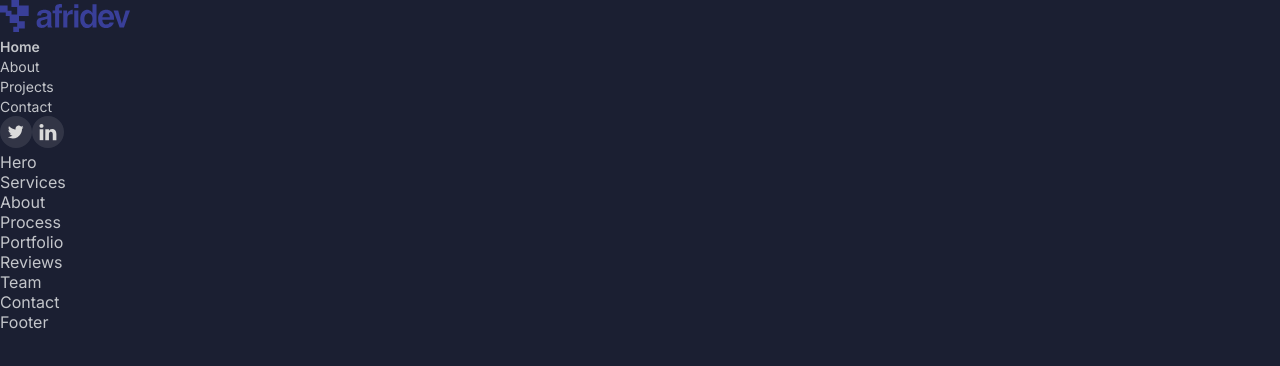
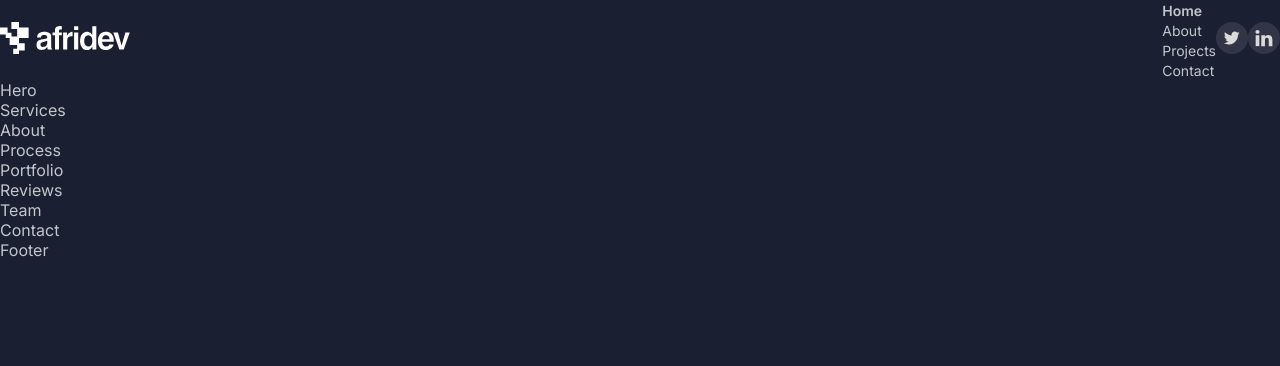
Before and after one commit to Kess4obehi/afridev-site, a React (Vite) app: page / in a window 1280 px wide. Shown: the top 366 px of the page. Built offline with nearby package versions, Linux system fonts and the light colour scheme.

Commit message:
Add flexbox layout to navbar

```diff
--- a/src/components/Navbar.css
+++ b/src/components/Navbar.css
@@ -1,5 +1,17 @@
 .logo {
     height: 32px;
+}
+
+.navbar {
+    display: flex;
+    justify-content: space-between;
+    align-items: center;
+}
+
+.links {
+    display: flex;
+    justify-content: space-between;
+    align-items: center;
 }
 
 .navbar-links ul {
--- a/src/components/Navbar.jsx
+++ b/src/components/Navbar.jsx
@@ -9,6 +9,7 @@ function Navbar() {
             <a href="/">
                 <img src={logo} alt="Afridev logo" className="logo" />
             </a>
+            <div className="links">
                 <nav className="navbar-links">
                     <ul>
                         <li><a href="#home" className="current">Home</a></li>
@@ -26,6 +27,7 @@ function Navbar() {
                         <img src={linkedin} alt="Linkedin" />
                     </a>
                 </div>
+            </div>
 
         </header>
     );
```
Also changed, not shown: src/assets/logo.svg. Lines whose indentation alone changed are shown as unchanged.
